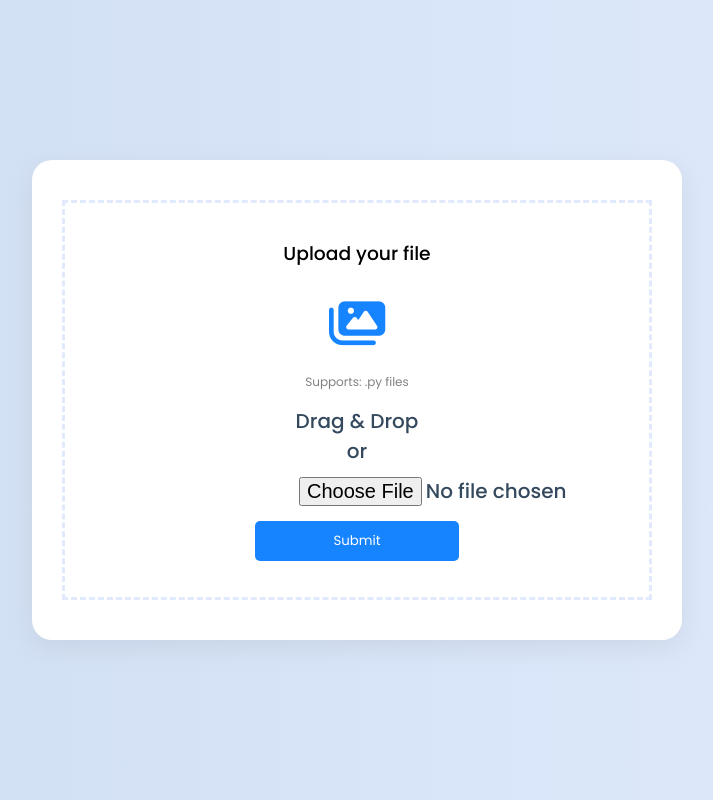
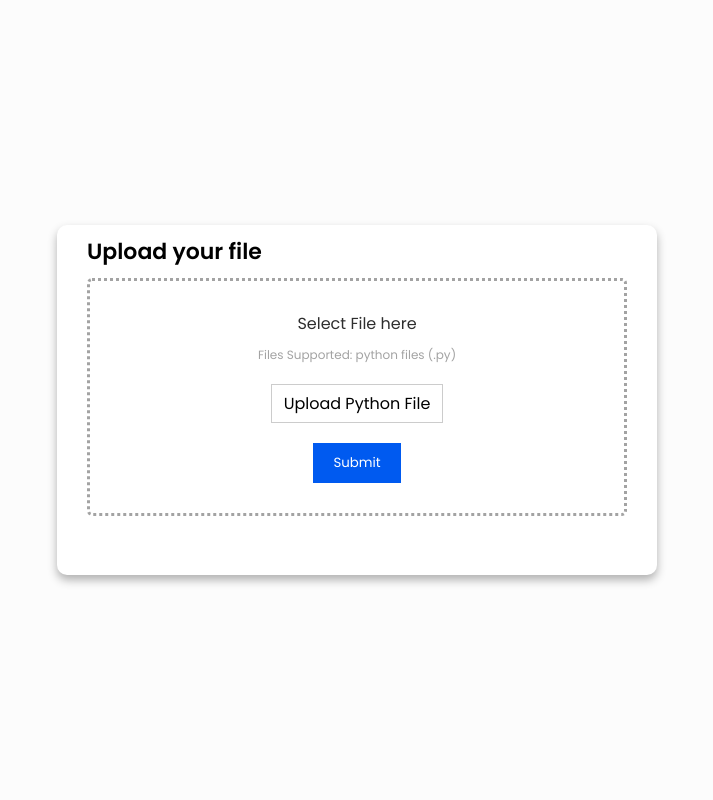
Before and after one commit to poojasree06/SE_Tool, a Flask app: page / in a window 1280 px wide. Shown: the whole page, without its empty margins (283-996 px from the left). Run offline with Flask 2, Linux system fonts and the light colour scheme; some libraries are stand-ins or nearby versions.

Commit message:
successfully uploading and storing files

```diff
--- a/webapp/app.py
+++ b/webapp/app.py
@@ -17,12 +17,14 @@ def uploadfile():
 @app.route('/uploader', methods = ['GET', 'POST'])
 def upload_file():
     if request.method == 'POST':
+        f=request.files
+        print(f'this {f}')
         f = request.files['file']
         if f.filename == '':
             return ('No selected file')
         if f and allowed_file(f.filename):
             f.save(os.path.join(app.instance_path, 'uploads', secure_filename(f.filename)))
-            return 'file uploaded successfully'
+            return render_template("successful.html", name = f.filename)
     return 'unsuccessful!!'
 
 if __name__ == '__main__':
--- a/webapp/static/template.css
+++ b/webapp/static/template.css
@@ -1,88 +1,98 @@
-@import url('https://fonts.googleapis.com/css2?family=Poppins:wght@200;300;400;500&display=swap');
+@import url("https://fonts.googleapis.com/css2?family=Poppins:wght@200;300;400;500;600;700&display=swap");
+@import url('https://fonts.googleapis.com/css2?family=Noto+Sans:ital,wght@0,400;0,700;1,400;1,700&display=swap');
 
-*{
+* {
   margin: 0;
   padding: 0;
   box-sizing: border-box;
-  font-family: 'Poppins',sans-serif;
+  font-family: "Poppins", sans-serif;
+}
+
+.container {
+  height: 100vh;
+  width: 100%;
+  align-items: center;
+  display: flex;
+  justify-content: center;
+  background-color: #fcfcfc;
+}
+
+.card {
+  border-radius: 10px;
+  box-shadow: 0 5px 10px 0 rgba(0, 0, 0, 0.3);
+  width: 600px;
+  height: 350px;
+  background-color: #ffffff;
+  padding: 10px 30px 40px;
+}
+
+.card h3 {
+  font-size: 22px;
+  font-weight: 600;
 
 }
 
-body{
-  display: flex;
-  align-items: center;
-  justify-content: center;
-  min-height: 100vh;
-  flex-direction: column;
-  background: #e0eafc;
-  background: -webkit-linear-gradient(to right,#cfdef3,#e0eafc);
-  background: linear-gradient(to right,#cfdef3,#e0eafc);
-
-}
-
-.container{
-  max-width: 650px;
-  width: 100%;
+.drop_box {
+  margin: 10px 0;
   padding: 30px;
-  background: white;
-  border-radius: 20px;
-  box-shadow: rgba(149,157,165,0.2) 0px 8px 24px;
-
-}
-
-.drag-area{
-  height: 400px;
-  border: 3px dashed #e0eafc;
   display: flex;
   align-items: center;
   justify-content: center;
   flex-direction: column;
-  margin: 10px auto;
+  border: 3px dotted #a3a3a3;
+  border-radius: 5px;
 }
 
-h3{
+.drop_box h4 {
+  font-size: 16px;
+  font-weight: 400;
+  color: #2e2e2e;
+}
+
+.drop_box p {
+  margin-top: 10px;
   margin-bottom: 20px;
-  font-weight: 500;
+  font-size: 12px;
+  color: #a3a3a3;
+}
+
+.btn {
+  text-decoration: none;
+  background-color: #005af0;
+  color: #ffffff;
+  padding: 10px 20px;
+  border: none;
+  outline: none;
+  transition: 0.3s;
+  margin-top: 20px;
+}
+
+.btn:hover{
+  text-decoration: none;
+  background-color: #ffffff;
+  color: #005af0;
+  padding: 10px 20px;
+  border: none;
+  outline: 1px solid #010101;
+}
+.form input {
+  margin: 10px 0;
+  width: 100%;
+  background-color: #e2e2e2;
+  border: none;
+  outline: none;
+  padding: 12px 20px;
+  border-radius: 4px;
 }
 
 
-.drag-area .icon{
-  font-size: 50px;
-  color: #1683ff;
-
+input[type="file"] {
+    display: none;
 }
 
-.drag-area .header{
-  font-size: 20px;
-  font-weight: 500;
-  color: #34495e;
+#file-upload {
+    border: 1px solid #ccc;
+    display: inline-block;
+    padding: 6px 12px;
+    cursor: pointer;
 }
-.drag-area .header1{
-  font-size: 20px;
-  font-weight: 500;
-  /* background-color: #1683ff; */
-  color: #34495e;
-  margin: 10px 0 15px 0;
-  margin-left: 40vh;
-}
-input[type="file"] {
-  margin: 10px 0;
-  margin: 10px;
-}
-
-input[type="submit"] {
-  padding: 10px;
-  display: flex;
-  background-color: #1683ff;
-  color: white;
-  border: none;
-  justify-content: center;
-  width: 35%;
-  border-radius: 5px;
-  cursor: pointer;
-}
-.drag-area .support{
-  font-size: 12px;
-  color: gray;
-  margin: 10px 0 15px 0;
-}
--- a/webapp/static/template.js
+++ b/webapp/static/template.js
@@ -1,23 +1,55 @@
-const dropArea = document.querySelector(".drop_box"),
-  button = dropArea.querySelector("button"),
-  dragText = dropArea.querySelector("header"),
-  input = dropArea.querySelector("input");
-let file;
-var filename;
+// const dropArea = document.querySelector(".drop_box"),
+//   button = dropArea.querySelector("button"),
+//   dragText = dropArea.querySelector("header"),
+//   input = dropArea.querySelector("input");
+// let file;
+// var filename;
 
-button.onclick = () => {
-  input.click();
-};
+// button.onclick = () => {
+//   input.click();
+// };
 
-input.addEventListener("change", function (e) {
-  var fileName = e.target.files[0].name;
-  let filedata = `
-    <form action="" method="post">
-    <div class="form">
-    <h4>${fileName}</h4>
-    <input type="email" placeholder="Enter email upload file">
-    <button class="btn">Upload</button>
-    </div>
-    </form>`;
-  dropArea.innerHTML = filedata;
-});
+// input.addEventListener("change", function (e) {
+//   var fileName = e.target.files[0].name;
+//   let filedata = `
+//     <form action="" method="post">
+//     <div class="form">
+//     <h4>${fileName}</h4>
+//     <input type="email" placeholder="Enter email upload file">
+//     <button class="btn">Upload</button>
+//     </div>
+//     </form>`;
+//   dropArea.innerHTML = filedata;
+// });
+
+
+
+
+// const dropArea = document.querySelector(".drop_box"),
+//   button = dropArea.querySelector("button"),
+//   dragText = dropArea.querySelector("header"),
+//   input = dropArea.querySelector("input");
+// let file;
+// var filename;
+
+// button.onclick = () => {
+//   input.click();
+// };
+var input = document.getElementById( 'file-upload' );
+var infoArea = document.getElementById( 'file-upload-filename' );
+console.log(input)
+console.log(infoArea)
+
+input.addEventListener( 'change', showFileName );
+
+function showFileName( event ) {
+
+  // the change event gives us the input it occurred in
+  var input = event.srcElement;
+
+  // the input has an array of files in the `files` property, each one has a name that you can use. We're just using the name here.
+  var fileName = input.files[0].name;
+
+  // use fileName however fits your app best, i.e. add it into a div
+  infoArea.textContent = 'Uploaded File : ' + fileName;
+}
--- a/webapp/templates/home.html
+++ b/webapp/templates/home.html
@@ -6,33 +6,30 @@
    <meta http-equiv="X-UA-Compatible" content="IE=edge">
    <meta name="viewport" content="width=device-width, initial-scale=1.0">
    <title>Document</title>
-   <link rel="stylesheet" href="https://cdnjs.cloudflare.com/ajax/libs/font-awesome/6.3.0/css/all.min.css"
-      integrity="sha512-SzlrxWUlpfuzQ+pcUCosxcglQRNAq/DZjVsC0lE40xsADsfeQoEypE+enwcOiGjk/bSuGGKHEyjSoQ1zVisanQ=="
-      crossorigin="anonymous" referrerpolicy="no-referrer" />
    <link rel="stylesheet" href="static/template.css">
-
 </head>
-
 <body>
    <div class="container">
-
-      <form action="http://localhost:5000/uploader" method="POST" enctype="multipart/form-data">
-      <div class="drag-area">
-         <h3>Upload your file</h3>
-         <div class="icon">
-            <i class="fas fa-images"></i>
-         </div>
-         <span class="support">Supports: .py files</span>
-         <span class="header">Drag & Drop</span>
-         <span class="header">or</span>
-
-
-         <input class='header1' type="file" name="file" />
-         <input type="submit" />
+      <div class="card">
+         <form action="http://localhost:5000/uploader" method="POST" enctype="multipart/form-data">
+            <h3>Upload your file</h3>
+            <div class="drop_box">
+               <header>
+               <h4>Select File here</h4>
+               </header>
+               <p>Files Supported: python files (.py)</p>
+               <label id="file-upload">
+               <input type="file" name="file"/>
+                Upload Python File
+               </label>
+               <div id="file-upload-filename"></div>
+               <input class="btn" type="submit" />
+            </div>
+         </form>
       </div>
-      </form>
    </div>
    <script src="static/template.js"></script>
 </body>
 
+
 </html>
```
Also changed, not shown: webapp/templates/successful.html (added, +9 -0 lines).
